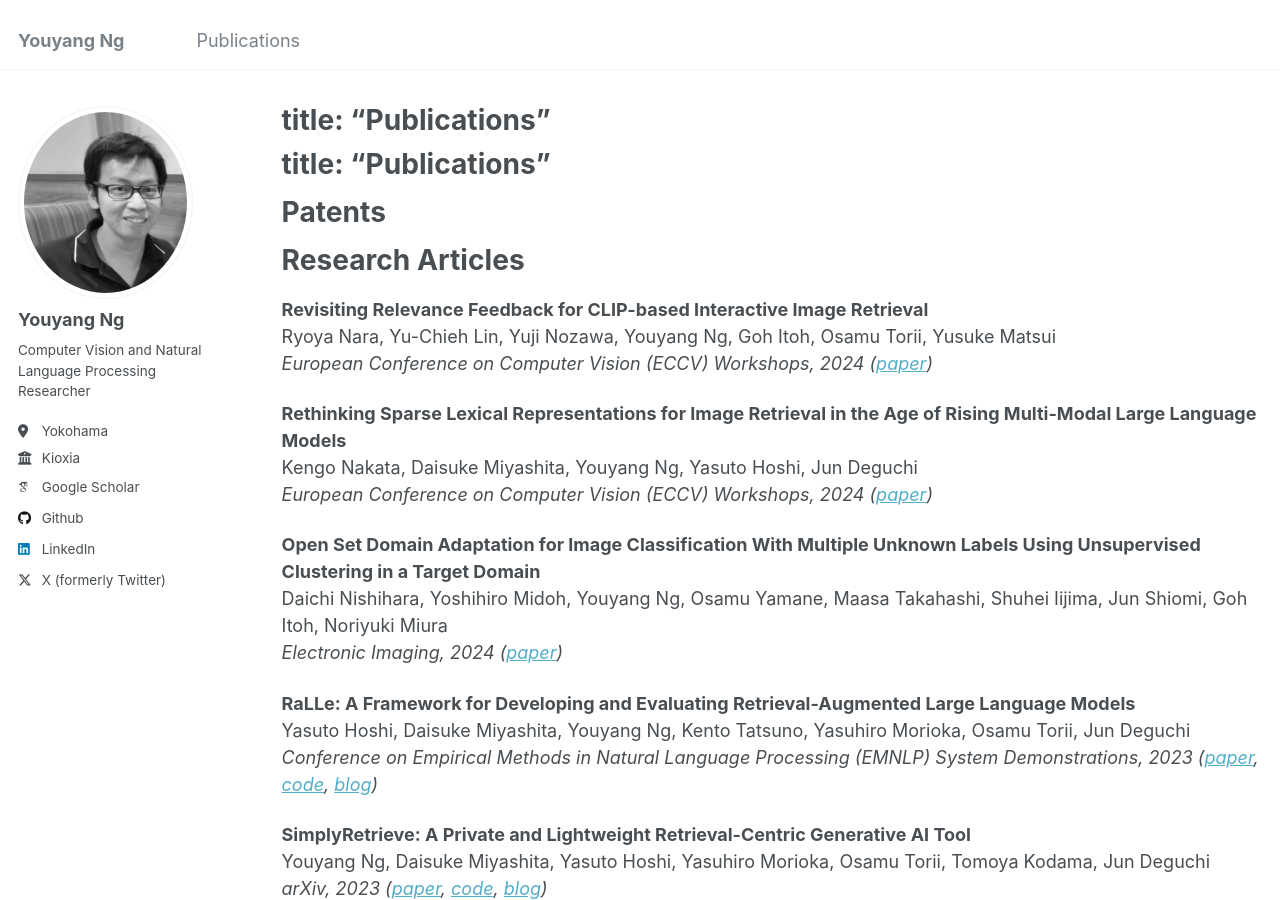
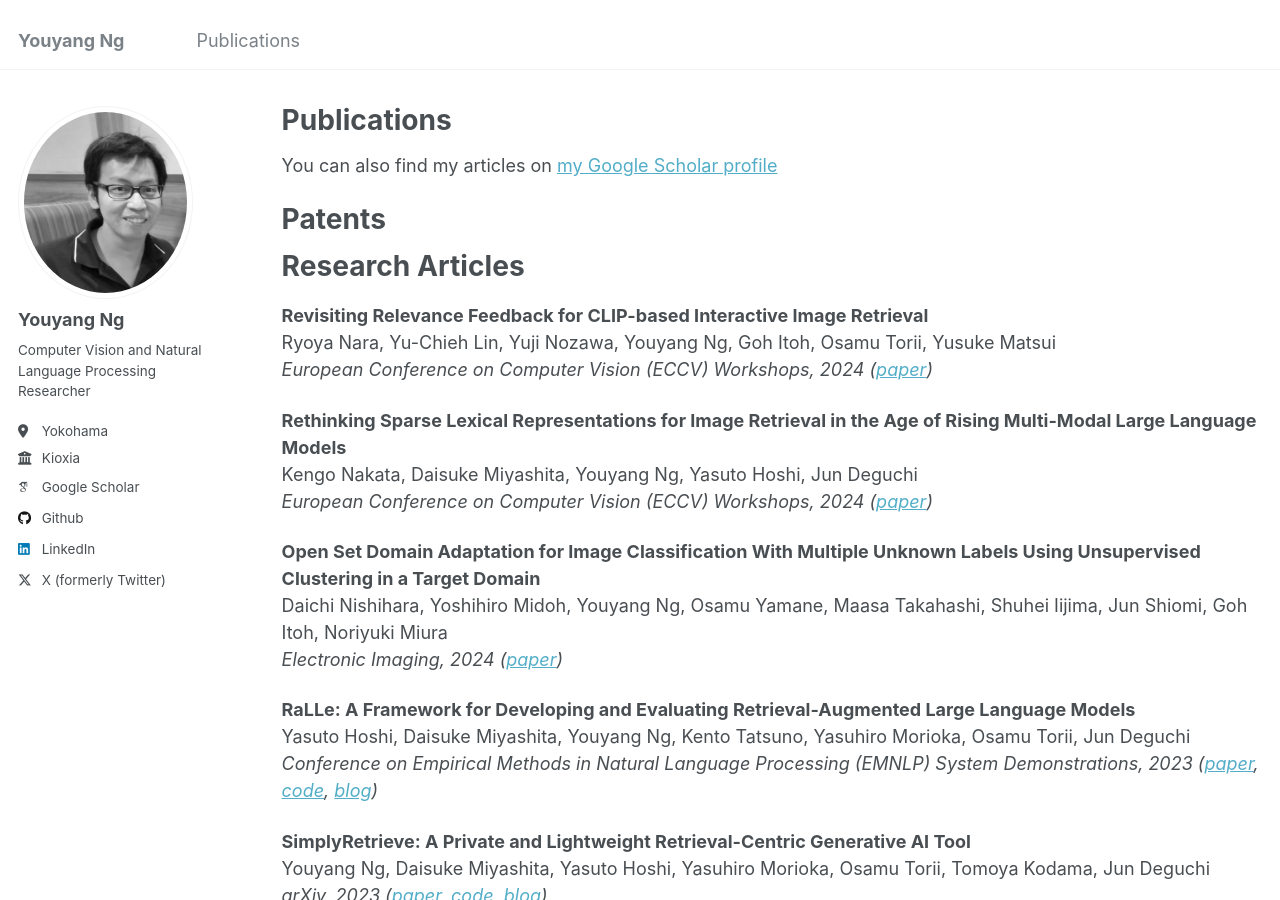
Before and after one commit to yy29/yy29.github.io, a Jekyll site: the page built from _pages/publications.md, in a window 1280 px wide and 900 px high. Built offline with Jekyll 4.4.1, drawn with Linux system fonts in a browser that asks for light colours; some web fonts are replaced; our own code applies the rules of GitHub Pages for plain Markdown files.

Commit message:
Update publications.md

```diff
--- a/_pages/publications.md
+++ b/_pages/publications.md
@@ -1,10 +1,11 @@
 ---
 layout: archive
+title: "Publications"
 permalink: /publications/
 author_profile: true
 ---
 
-# title: "Publications"
+You can also find my articles on [my Google Scholar profile](https://scholar.google.com/citations?user=4BGLw_QAAAAJ)
 
 Patents
 ======
```
